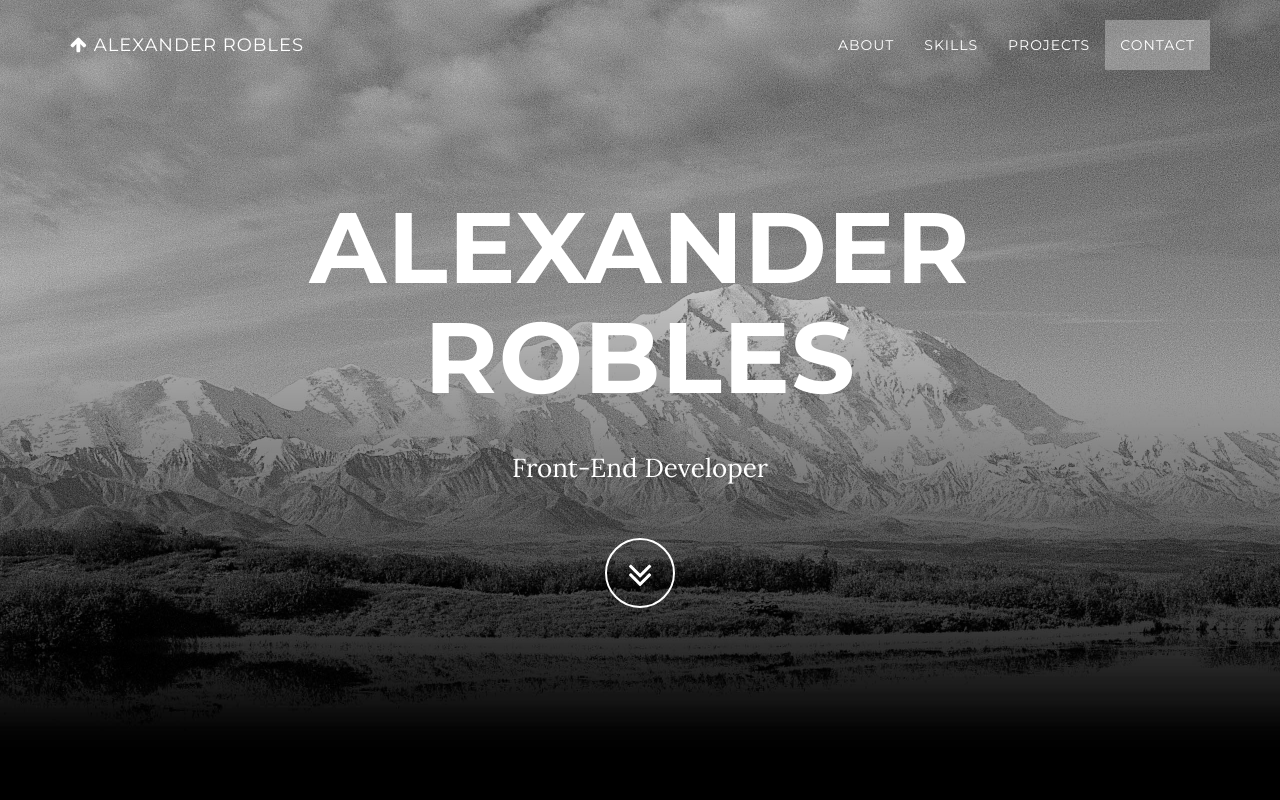
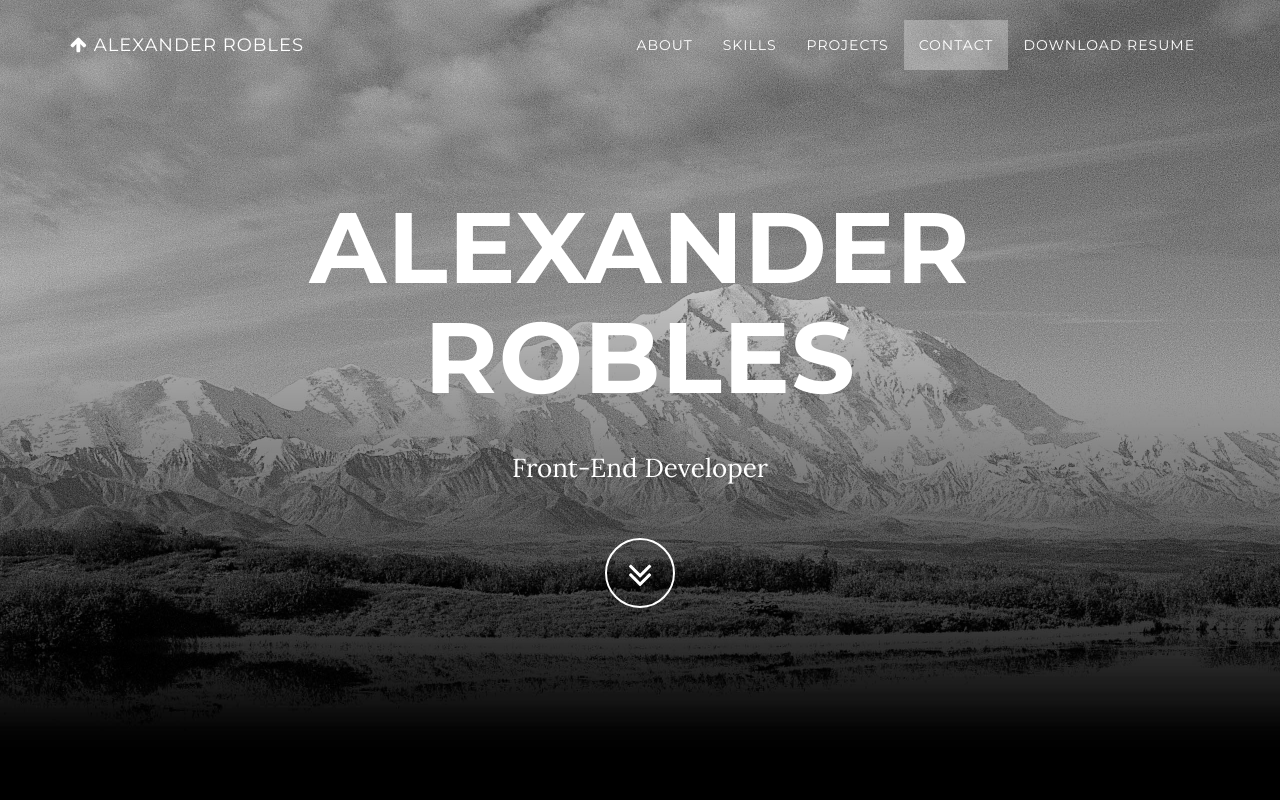
Before and after one commit to SquirtleSquad1988/SquirtleSquad1988.github.io, a website: page index.html in a window 1280 px wide. Shown: the top 800 px of the page. Drawn offline with nearby package versions, Linux system fonts and the light colour scheme; some packages are replaced by stand-ins of ours.

Commit message:
Add download resume button to navbar
The download button doesn't download anything yet but when my resume is
completed tomorrow I will make it functional.

```diff
--- a/index.html
+++ b/index.html
@@ -71,6 +71,9 @@
                     </li>
                     <li>
                         <a class="page-scroll" href="#contact">Contact</a>
+                    </li>
+                    <li>
+                        <a class="resume" href="#">Download Resume</a>
                     </li>
                 </ul>
             </div>
```
